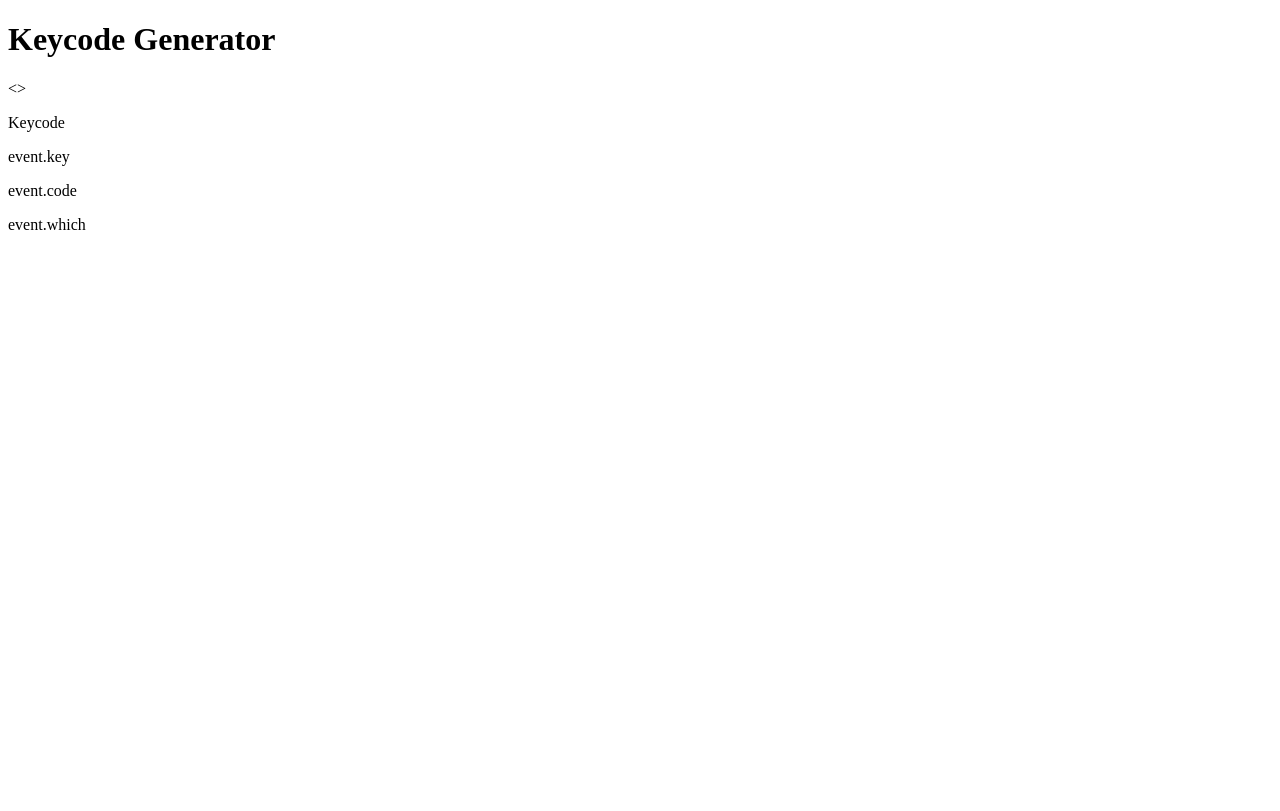
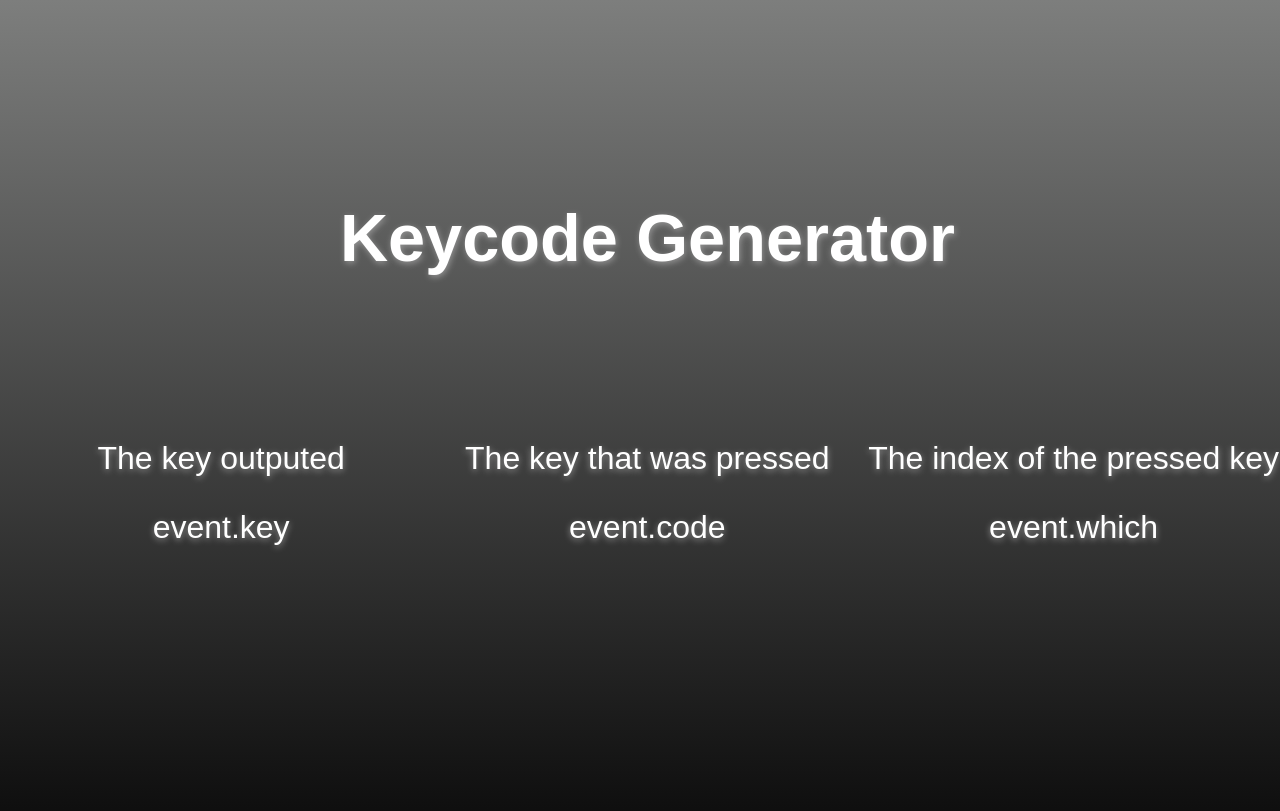
Before and after one commit to Ashley-Bennett/JS-Keycode-displayer, a plain HTML site: page index.html in a window 1280 px wide. Drawn offline with Linux system fonts and the light colour scheme; a web font is replaced by a local one.

Commit message:
1st Full Draft - basic CSS

```diff
--- a/index.html
+++ b/index.html
@@ -5,16 +5,26 @@
     <meta name="viewport" content="width=device-width, initial-scale=1.0">
     <meta http-equiv="X-UA-Compatible" content="ie=edge">
     <title>Document</title>
+    <link href="https://fonts.googleapis.com/css?family=Muli" rel="stylesheet">
+    <link rel="stylesheet" href="style.css">
 </head>
 <body input type="text" onkeydown="keycode()">
-    <h1>Keycode Generator</h1>
-    <>
-    <p id="keycode">Keycode</p>
+    <div class="grid-container">
+        <h1 id="Title">Keycode Generator</h1>
 
-    <p id="key">event.key</p>
-    <p id="code">event.code</p>
-    <p id="which">event.which</p>
-
+        <div class="key">
+            <p id="ketT">The key outputed</p>
+            <p id="key">event.key</p>
+        </div>
+        <div class="code">
+            <p id="codeT">The key that was pressed</p>
+            <p id="code">event.code</p>
+        </div>
+        <div class="which">
+            <p id="whichT">The index of the pressed key</p>
+            <p id="which">event.which</p>
+        </div>
+    </div>
 
 <script src="app.js"></script>
 </body>
--- /dev/null
+++ b/style.css
@@ -0,0 +1,54 @@
+body{
+    background: linear-gradient(to bottom, #7d7e7d 0%,#0e0e0e 100%);
+}
+
+h1{
+    color:  white;
+    text-shadow: 1px 2px 6px rgba(150, 150, 150, 1);
+    font-family: 'Muli', sans-serif;
+    font-size: 50pt;
+    margin-top: 15%;
+
+}
+
+p{
+    color: white;
+    text-shadow: 0px 2px 6px rgba(150, 150, 150, 1);
+    font-family: 'Muli', sans-serif;
+    font-size: 24pt
+}
+
+#Title{
+    grid-area: header;
+    text-align: center
+}
+
+.key{
+    grid-area: key;
+    text-align: center;
+}
+
+.code{
+    grid-area: code;
+    text-align: center
+}
+
+#codeT{
+}
+
+#code{
+}
+
+.which{
+    grid-area: which;
+    text-align: center;
+}
+
+.grid-container{
+    display: grid;
+    grid-template-areas:
+        'header header header'
+        'key code which';
+    grid-template-columns: 33.3vw 33.3vw 33.3vw;
+    grid-template-rows: 50vh 50vh;
+}
```
Also changed, not shown: app.js (line endings or trailing spaces).
